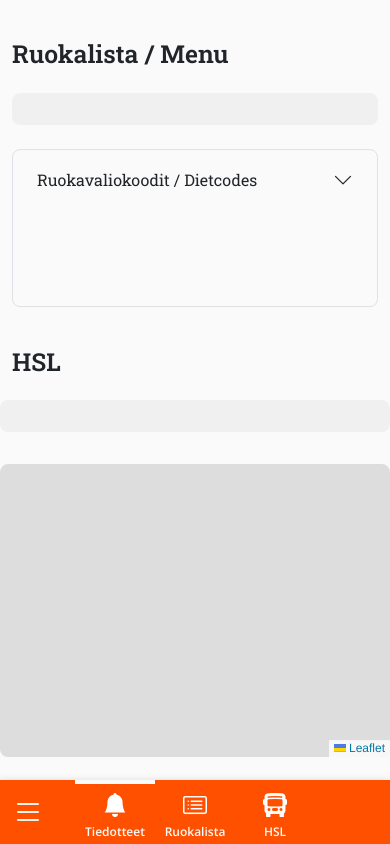
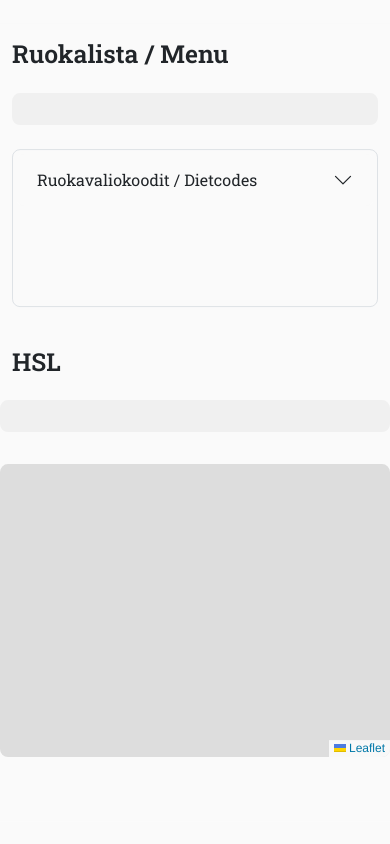
Before and after one commit to kamuke/metrohelp, a website built with webpack: page src/index.html in a window 390 px wide. Built offline with nearby package versions, Linux system fonts and the light colour scheme; no server answers.

Commit message:
slight commenting fixes, removed more unnecessary code from DS

```diff
--- a/src/assets/modules/announcement-render.js
+++ b/src/assets/modules/announcement-render.js
@@ -2,7 +2,7 @@
  * Rendering functions for announcements.
  *
  * @module AnnouncementRender
- * @author Kerttu
+ * @author Kerttu & Catrina
  */
 
 'use strict';
--- a/src/index.html
+++ b/src/index.html
@@ -40,43 +40,6 @@
             <span id="navi-clock" class="navi-txt m-1"></span>
           </div>
         </div>
-      </div>
-      <div class="navbar-mobile">
-        <button
-          class="navbar-toggler"
-          type="button"
-          data-bs-toggle="collapse"
-          data-bs-target="#navbar-toggler"
-          aria-controls="navbar-toggler"
-          aria-expanded="false"
-          aria-label="Näytä tai sulje navigaatio/Toggle navigation"
-        >
-          <i class="bi bi-list open"></i>
-          <i class="bi bi-x-lg close"></i>
-        </button>
-        <ul class="navbar-mobile-nav m-0">
-          <li class="nav-item">
-            <a
-              class="nav-link active"
-              aria-current="page"
-              href="#announcements-section"
-              ><i class="bi bi-bell-fill icon"></i
-              ><span class="nav-link-name">Tiedotteet</span></a
-            >
-          </li>
-          <li class="nav-item">
-            <a class="nav-link" href="#menus-section"
-              ><i class="bi bi-card-list icon"></i
-              ><span class="nav-link-name">Ruokalista</span></a
-            >
-          </li>
-          <li class="nav-item">
-            <a class="nav-link" href="#hsl-section"
-              ><i class="bi bi-bus-front-fill icon"></i
-              ><span class="nav-link-name">HSL</span></a
-            >
-          </li>
-        </ul>
       </div>
     </nav>
     <main class="container-xxl">
--- a/src/index.js
+++ b/src/index.js
@@ -60,32 +60,9 @@
 let announcements;
 
 /**
- * Stores user's settings into local storage
- * @author Catrina
- * @param userSettings - current settings made by user
- */
-// eslint-disable-next-line no-unused-vars
-const saveSettings = (userSettings) => {
-  localStorage.setItem('settings', JSON.stringify(userSettings));
-};
-
-/**
- * Load user's settings from local storage
- * TODO: make sure this one executes first?
- * @author Catrina
- */
-// eslint-disable-next-line no-unused-vars
-const loadSettings = () => {
-  //check that settings exists in localStorage
-  if (localStorage.getItem('settings')) {
-    settings = JSON.parse(localStorage.getItem('settings'));
-  }
-};
-
-/**
  * Rotate visibility of sections
  * @author Catrina
- * @param activeScreenIndex - index nmbr for the section
+ * @param activeScreenIndex - index nmbr for section
  * @param delay - in seconds
  */
 // eslint-disable-next-line no-unused-vars
@@ -106,6 +83,7 @@
   //add css animation styling
   screens[activeScreenIndex].classList.add('fade-in');
 
+  //loop
   setTimeout(() => {
     let nextScreen = activeScreenIndex + 1;
     if (activeScreenIndex == screens.length-1) {
@@ -127,7 +105,6 @@
  * App initialization.
  */
 const init = async () => {
-  loadSettings();
   updateData;
   menu = await MenuRender.getMenu(settings.campus, campuses);
   routes = await HSLRender.getRoutes(settings.campus, campuses);
--- a/src/styles/_custom.scss
+++ b/src/styles/_custom.scss
@@ -86,6 +86,7 @@
 $navbar-toggler-focus-width: 0;
 $navbar-light-toggler-icon-bg: none;
 
+//container max width, change depending monitor size
 $container-max-widths: (
   sm: 540px,
   md: 720px,
--- a/src/styles/style.scss
+++ b/src/styles/style.scss
@@ -80,69 +80,6 @@
   }
 }
 
-#select-lang {
-  width: 5rem;
-
-  @media screen and (max-width: 767px) {
-    width: 100%;
-    margin-bottom: 0.5rem;
-  }
-}
-
-.navbar-mobile {
-  display: none;
-
-  .navbar-mobile.container-lg {
-    display: none;
-  }
-
-  .navbar-mobile-nav {
-    height: 100%;
-    display: flex;
-    gap: 0rem;
-    list-style: none;
-    padding: 0;
-    width: calc(100% - 2rem - 2rem);
-    justify-content: center;
-  }
-
-  .nav-item {
-    height: 100%;
-  }
-
-  .nav-link {
-    height: 100%;
-    display: flex;
-    flex-direction: column;
-    justify-content: center;
-    align-items: center;
-    font-size: 0.75rem;
-    gap: 0;
-    font-weight: 600;
-    color: custom.$white;
-    width: 5rem;
-    border-top: 4px solid custom.$primary;
-  }
-
-  .active {
-    border-top: 4px solid custom.$white;
-  }
-
-  .icon {
-    font-size: 1.5rem;
-    color: white;
-  }
-
-  @media screen and (max-width: 767px) {
-    display: flex;
-    height: 4rem;
-    width: 100%;
-    padding: 0 0.75rem;
-    align-items: center;
-    background-color: custom.$primary;
-  }
-}
-
 .navbar-toggler {
   border: 0;
   font-size: 2rem;
@@ -177,35 +114,6 @@
 
 select {
   cursor: pointer;
-}
-
-// Carousel:
-.carousel-indicators {
-  position: static;
-}
-
-.carousel-indicators [data-bs-target] {
-  box-sizing: content-box;
-  flex: 0 1 auto;
-  width: auto;
-  height: auto;
-  padding: var(--bs-pagination-padding-y) var(--bs-pagination-padding-x);
-  margin-right: 0;
-  margin-left: 0;
-  text-indent: 1px;
-  cursor: pointer;
-  background-color: var(--bs-pagination-bg);
-  background-clip: padding-box;
-  border: var(--bs-pagination-border-width) solid
-    var(--bs-pagination-border-color);
-  opacity: 1;
-  transition: color 0.15s ease-in-out, background-color 0.15s ease-in-out,
-    border-color 0.15s ease-in-out, box-shadow 0.15s ease-in-out;
-}
-
-.carousel-indicators .active {
-  background-color: var(--bs-pagination-active-bg);
-  border-color: var(--bs-pagination-active-border-color);
 }
 
 .carousel-item {
@@ -286,6 +194,7 @@
 #dietcode-exp-body {
   margin: 0;
 }
+
 // HSL:
 #routes {
   background-color: custom.$light;
@@ -315,7 +224,7 @@
 aspect-ratio: 4/3;
 }
 
-//fade in animation - change the duration to the same as the delay for the slide
+//fade in animation - TODO: change the duration to the same as the delay for the slide!
 .fade-in {
   animation: fade 10s;
 }
```
